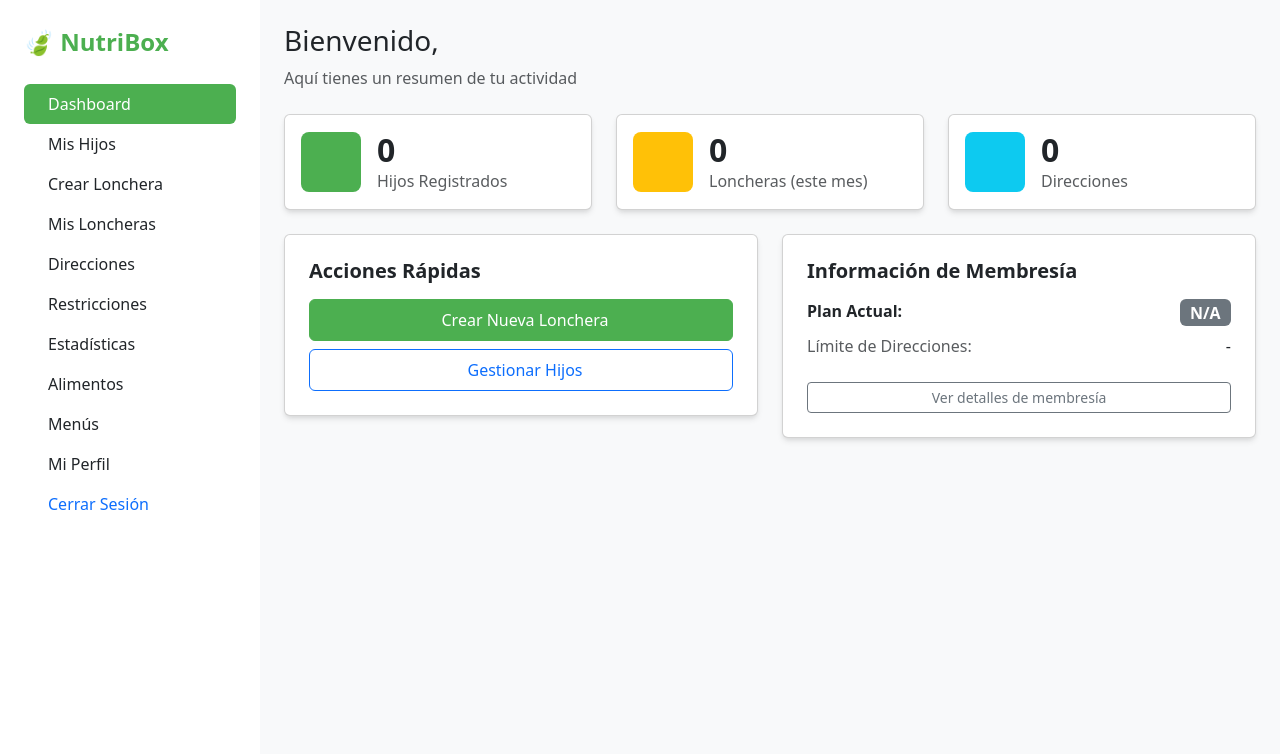
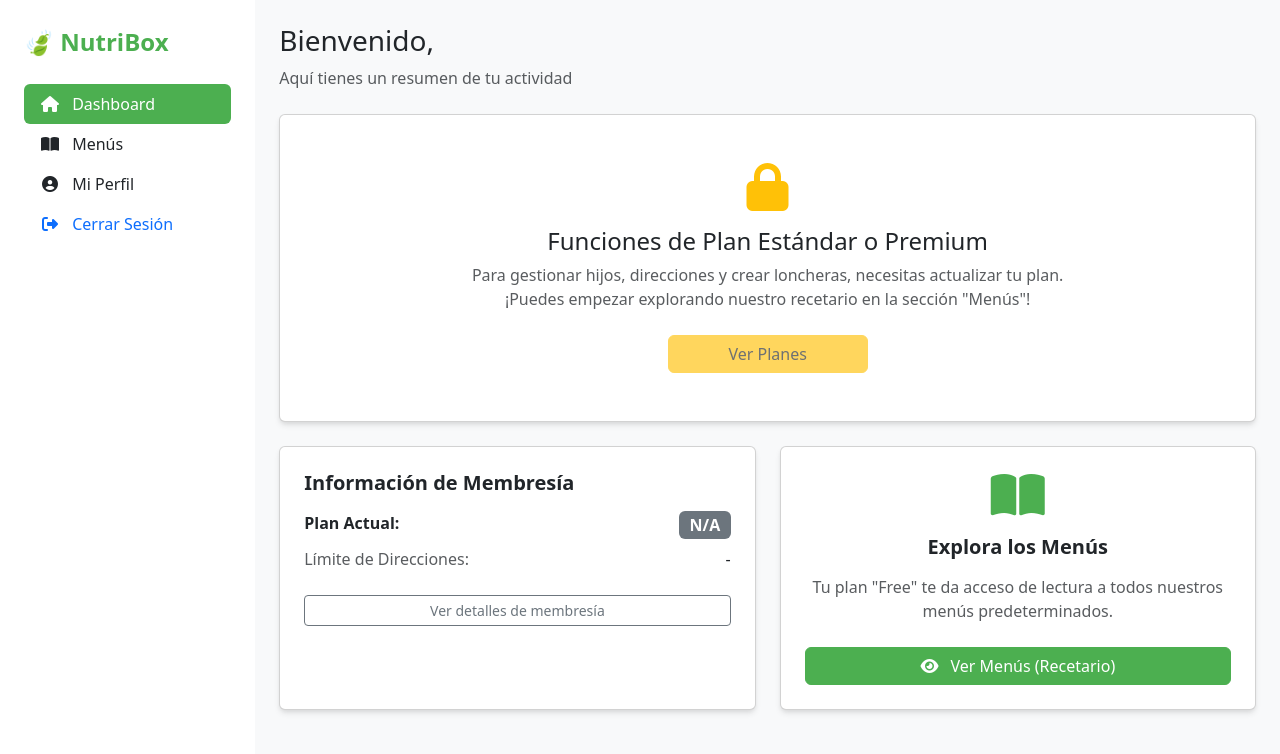
Before and after one commit to 10jechu/produccion-de-sofware-nutribox, a Vue app in the folder nutribox-vue-frontend/: page /dashboard in a window 1280 px wide. Shown: the top 754 px of the page. Built offline with nearby package versions, Linux system fonts and the light colour scheme; sample sign-in values are in the browser's storage.

Commit message:
Plan free establecido

```diff
--- a/nutribox-vue-frontend/index.html
+++ b/nutribox-vue-frontend/index.html
@@ -4,6 +4,9 @@
     <meta charset="UTF-8">
     <link rel="icon" href="/favicon.ico">
     <meta name="viewport" content="width=device-width, initial-scale=1.0">
+
+    <link rel="stylesheet" href="https://cdnjs.cloudflare.com/ajax/libs/font-awesome/6.4.0/css/all.min.css">
+
     <title>Vite App</title>
   </head>
   <body>
--- a/nutribox-vue-frontend/src/components/AppLayout.vue
+++ b/nutribox-vue-frontend/src/components/AppLayout.vue
@@ -1,10 +1,15 @@
 <script setup>
 import { useRouter } from 'vue-router';
 import authService from '@/services/auth.service';
-import { getUserDetail, isAdmin } from '@/utils/user';
+import { getUserDetail, isAdmin, hasRequiredMembership } from '@/utils/user';
+import { computed } from 'vue';
 
 const router = useRouter();
 const isUserAdmin = isAdmin();
+
+// --- Computadas para control de vistas por plan ---
+const canSeeEstandar = computed(() => hasRequiredMembership('Estandar'));
+const canSeePremium = computed(() => hasRequiredMembership('Premium'));
 
 const logout = () => {
   authService.logout();
@@ -19,21 +24,21 @@ const logout = () => {
         <nav class="nav nav-pills flex-column sidebar-nav">
 
             <router-link v-if="!isUserAdmin" to="/dashboard" class="nav-link text-dark"><i class="fas fa-home fa-fw me-2"></i> Dashboard</router-link>
-            <router-link v-if="!isUserAdmin" to="/hijos" class="nav-link text-dark"><i class="fas fa-child fa-fw me-2"></i> Mis Hijos</router-link>
-            <router-link v-if="!isUserAdmin" to="/crear-lonchera" class="nav-link text-dark"><i class="fas fa-plus-circle fa-fw me-2"></i> Crear Lonchera</router-link>
-            <router-link v-if="!isUserAdmin" to="/mis-loncheras" class="nav-link text-dark"><i class="fas fa-list fa-fw me-2"></i> Mis Loncheras</router-link>
-            <router-link v-if="!isUserAdmin" to="/direcciones" class="nav-link text-dark"><i class="fas fa-map-marker-alt fa-fw me-2"></i> Direcciones</router-link>
-            <router-link v-if="!isUserAdmin" to="/restricciones" class="nav-link text-dark"><i class="fas fa-ban fa-fw me-2"></i> Restricciones</router-link>
-            <router-link v-if="!isUserAdmin" to="/estadisticas" class="nav-link text-dark"><i class="fas fa-chart-line fa-fw me-2"></i> Estadísticas</router-link>
 
-            <router-link to="/alimentos" class="nav-link text-dark"><i class="fas fa-utensils fa-fw me-2"></i> Alimentos</router-link>
-            <router-link to="/menus" class="nav-link text-dark"><i class="fas fa-book-open fa-fw me-2"></i> Menús</router-link>
-            <router-link to="/perfil" class="nav-link text-dark"><i class="fas fa-user-circle fa-fw me-2"></i> Mi Perfil</router-link>
+            <router-link v-if="!isUserAdmin && canSeeEstandar" to="/hijos" class="nav-link text-dark"><i class="fas fa-child fa-fw me-2"></i> Mis Hijos</router-link>
+            <router-link v-if="!isUserAdmin && canSeePremium" to="/crear-lonchera" class="nav-link text-dark"><i class="fas fa-plus-circle fa-fw me-2"></i> Crear Lonchera</router-link>
+            <router-link v-if="!isUserAdmin && canSeeEstandar" to="/mis-loncheras" class="nav-link text-dark"><i class="fas fa-list fa-fw me-2"></i> Mis Loncheras</router-link>
+            <router-link v-if="!isUserAdmin && canSeeEstandar" to="/direcciones" class="nav-link text-dark"><i class="fas fa-map-marker-alt fa-fw me-2"></i> Direcciones</router-link>
+            <router-link v-if="!isUserAdmin && canSeePremium" to="/restricciones" class="nav-link text-dark"><i class="fas fa-ban fa-fw me-2"></i> Restricciones</router-link>
+            <router-link v-if="!isUserAdmin && canSeeEstandar" to="/estadisticas" class="nav-link text-dark"><i class="fas fa-chart-line fa-fw me-2"></i> Estadísticas</router-link>
+
+            <router-link v-if="!isUserAdmin && canSeeEstandar" to="/alimentos" class="nav-link text-dark"><i class="fas fa-utensils fa-fw me-2"></i> Alimentos</router-link>
+            <router-link v-if="!isUserAdmin" to="/menus" class="nav-link text-dark"><i class="fas fa-book-open fa-fw me-2"></i> Menús</router-link>
+            <router-link v-if="!isUserAdmin" to="/perfil" class="nav-link text-dark"><i class="fas fa-user-circle fa-fw me-2"></i> Mi Perfil</router-link>
 
             <router-link v-if="isUserAdmin" to="/admin/foods" class="nav-link text-dark mt-3">
                 <i class="fas fa-cog fa-fw me-2"></i> Admin Panel
             </router-link>
-
             <a class="nav-link mt-auto" href="#" @click.prevent="logout"><i class="fas fa-sign-out-alt fa-fw me-2"></i> Cerrar Sesión</a>
         </nav>
     </aside>
--- a/nutribox-vue-frontend/src/views/DashboardView.vue
+++ b/nutribox-vue-frontend/src/views/DashboardView.vue
@@ -1,23 +1,23 @@
 <script setup>
-import { ref, onMounted } from 'vue';
-import { useRouter } from 'vue-router'; // Mantén esto si lo usas
-import { getUserDetail } from '@/utils/user';
-import authService from '@/services/auth.service'; // Mantén esto si lo usas
+import { ref, onMounted, computed } from 'vue';
+import { useRouter } from 'vue-router';
+import { getUserDetail, hasRequiredMembership } from '@/utils/user';
+import authService from '@/services/auth.service';
 
-const router = useRouter(); // Asegúrate de que esto siga aquí si lo necesitas en el futuro
+const router = useRouter();
 const userData = ref(null);
 const isLoading = ref(true);
 
-// LA FUNCIÓN logout YA NO VA AQUÍ, ESTÁ EN AppLayout.vue
+// --- MODIFICADO: Renombrado para más claridad ---
+const canSeeEstandarFeatures = computed(() => hasRequiredMembership('Estandar'));
 
 const loadDashboard = async () => {
   isLoading.value = true;
   const user = getUserDetail();
 
   if (!user) {
-    // Si no hay usuario, redirige a login (manejado por authService si es necesario)
-    authService.logout(); // Esto ya redirige
-    router.push('/login'); // Doble seguridad
+    authService.logout();
+    router.push('/login');
     return;
   }
   userData.value = user;
@@ -27,7 +27,7 @@ const loadDashboard = async () => {
 const getMembershipBadgeClass = (tipo) => {
   if (tipo === 'Premium') {
     return 'bg-warning text-dark';
-  } else if (tipo === 'Estandar') { // Asegúrate de que coincida con el backend ('Estandar' o 'Estándar')
+  } else if (tipo === 'Estandar') {
     return 'bg-info';
   } else {
     return 'bg-secondary';
@@ -53,7 +53,7 @@ onMounted(() => {
           <p class="text-muted">Aquí tienes un resumen de tu actividad</p>
       </div>
 
-      <div class="row g-4 mb-4">
+      <div v-if="canSeeEstandarFeatures" class="row g-4 mb-4">
           <div class="col-md-4">
               <div class="card p-3 card-shadow">
                   <div class="d-flex align-items-center">
@@ -61,7 +61,7 @@ onMounted(() => {
                           <i class="fas fa-child"></i>
                       </div>
                       <div>
-                          <h3 class="h2 fw-bold mb-0">{{ userData.resumen?.total_hijos || 0 }}</h3>
+                          <h3 id="totalHijos" class="h2 fw-bold mb-0">{{ userData.resumen?.total_hijos || 0 }}</h3>
                           <p class="text-muted mb-0">Hijos Registrados</p>
                       </div>
                   </div>
@@ -74,7 +74,7 @@ onMounted(() => {
                           <i class="fas fa-box"></i>
                       </div>
                       <div>
-                          <h3 class="h2 fw-bold mb-0">{{ userData.resumen?.loncheras_este_mes || 0 }}</h3>
+                          <h3 id="totalLoncheras" class="h2 fw-bold mb-0">{{ userData.resumen?.loncheras_este_mes || 0 }}</h3>
                           <p class="text-muted mb-0">Loncheras (este mes)</p>
                       </div>
                   </div>
@@ -87,7 +87,7 @@ onMounted(() => {
                           <i class="fas fa-map-marker-alt"></i>
                       </div>
                       <div>
-                          <h3 class="h2 fw-bold mb-0">{{ userData.resumen?.total_direcciones || 0 }}</h3>
+                          <h3 id="totalDirecciones" class="h2 fw-bold mb-0">{{ userData.resumen?.total_direcciones || 0 }}</h3>
                           <p class="text-muted mb-0">Direcciones</p>
                       </div>
                   </div>
@@ -95,23 +95,23 @@ onMounted(() => {
           </div>
       </div>
 
+      <div v-else class="row g-4 mb-4">
+          <div class="col-12">
+              <div class="card p-5 text-center card-shadow h-100">
+                  <i class="fas fa-lock text-warning mb-3" style="font-size: 48px;"></i>
+                  <h3 class="h4">Funciones de Plan Estándar o Premium</h3>
+                  <p class="text-muted mb-4">
+                      Para gestionar hijos, direcciones y crear loncheras, necesitas actualizar tu plan.
+                      <br>¡Puedes empezar explorando nuestro recetario en la sección "Menús"!
+                  </p>
+                  <button class="btn btn-warning text-dark mx-auto" style="width: 200px;" disabled>Ver Planes</button>
+              </div>
+          </div>
+      </div>
+
       <div class="row g-4">
           <div class="col-md-6">
-              <div class="card p-4 card-shadow">
-                  <h5 class="mb-3 fw-bold">Acciones Rápidas</h5>
-                  <div class="d-grid gap-2">
-                      <router-link to="/crear-lonchera" class="btn btn-primary-nb py-2">
-                          <i class="fas fa-plus me-2"></i> Crear Nueva Lonchera
-                      </router-link>
-                      <router-link to="/hijos" class="btn btn-outline-primary py-2">
-                          <i class="fas fa-child me-2"></i> Gestionar Hijos
-                      </router-link>
-                  </div>
-              </div>
-          </div>
-
-          <div class="col-md-6">
-              <div class="card p-4 card-shadow">
+              <div class="card p-4 card-shadow h-100">
                   <h5 class="mb-3 fw-bold">Información de Membresía</h5>
                   <div class="d-flex justify-content-between mb-2">
                       <span class="fw-bold">Plan Actual:</span>
@@ -125,14 +125,39 @@ onMounted(() => {
                   </div>
                   <div class="d-flex justify-content-between">
                       <span class="text-muted">Límite de Direcciones:</span>
-                      <span>{{ userData.membresia ? (userData.membresia.max_direcciones === 0 ? 'Ilimitado' : userData.membresia.max_direcciones) : '-' }}</span>
+                      <span>{{ userData.membresia ? userData.membresia.max_direcciones : '-' }}</span>
                   </div>
                    <router-link to="/perfil" class="btn btn-sm btn-outline-secondary w-100 mt-4">
                           Ver detalles de membresía
                   </router-link>
               </div>
           </div>
-      </div>
+
+          <div class="col-md-6">
+              <div v-if="canSeeEstandarFeatures" class="card p-4 card-shadow h-100">
+                  <h5 class="mb-3 fw-bold">Acciones Rápidas</h5>
+                  <div class="d-grid gap-2">
+                      <router-link to="/crear-lonchera" class="btn btn-primary-nb py-2">
+                          <i class="fas fa-plus me-2"></i> Crear Nueva Lonchera
+                      </router-link>
+                      <router-link to="/hijos" class="btn btn-outline-primary py-2">
+                          <i class="fas fa-child me-2"></i> Gestionar Hijos
+                      </router-link>
+                  </div>
+              </div>
+
+              <div v-else class="card p-4 card-shadow h-100 text-center d-flex flex-column justify-content-center">
+                  <i class="fas fa-book-open text-primary-nb mb-3" style="font-size: 48px;"></i>
+                  <h5 class="mb-3 fw-bold">Explora los Menús</h5>
+                  <p class="text-muted mb-4">
+                      Tu plan "Free" te da acceso de lectura a todos nuestros menús predeterminados.
+                  </p>
+                  <router-link to="/menus" class="btn btn-primary-nb mt-auto">
+                        <i class="fas fa-eye me-2"></i> Ver Menús (Recetario)
+                  </router-link>
+              </div>
+          </div>
+          </div>
     </div>
 
     <div v-else class="text-center p-5">
@@ -142,7 +167,6 @@ onMounted(() => {
 </template>
 
 <style scoped>
-/* Los estilos específicos del sidebar se BORRARON. Se usan los globales de main.css */
 .stat-icon {
     width: 60px;
     height: 60px;
--- a/nutribox-vue-frontend/src/views/PerfilView.vue
+++ b/nutribox-vue-frontend/src/views/PerfilView.vue
@@ -2,13 +2,15 @@
 import { ref, onMounted, computed } from 'vue';
 import Swal from 'sweetalert2';
 import apiService from '@/services/api.service';
-import { getUserDetail } from '@/utils/user';
+import { getUserDetail, hasRequiredMembership } from '@/utils/user';
 import authService from '@/services/auth.service';
 import { useRouter } from 'vue-router';
 
 const userData = ref(null);
 const isLoading = ref(true);
 const router = useRouter();
+
+const canSeeSummary = computed(() => hasRequiredMembership('Estandar'));
 
 const getMembershipBadgeClass = (tipo) => {
     if (tipo === 'Premium') {
@@ -29,7 +31,6 @@ const loadProfile = async () => {
     }
 
     try {
-        // SINTAXIS CORREGIDA: Concatenacion
         const freshDetail = await apiService.get('/users/' + user.id + '/detail');
         authService.saveUserDetail(freshDetail);
         userData.value = freshDetail;
@@ -64,7 +65,7 @@ onMounted(() => {
 
         <div v-else-if="userData" class="row g-4">
             <div class="col-lg-6">
-                <div class="card p-4 card-shadow">
+                <div class="card p-4 card-shadow h-100">
                     <h5 class="card-title fw-bold mb-3">Informacion Personal y Cuenta</h5>
                     <div class="text-center mb-4">
                         <div class="rounded-circle bg-light d-inline-block p-4 mb-3">
@@ -86,7 +87,7 @@ onMounted(() => {
             </div>
 
             <div class="col-lg-6">
-                <div class="card p-4 card-shadow">
+                <div v-if="canSeeSummary" class="card p-4 card-shadow h-100">
                     <h5 class="card-title fw-bold mb-3">Resumen y Direcciones</h5>
                     <div class="d-flex justify-content-between py-2 border-bottom">
                         <span>Total Hijos:</span>
@@ -94,15 +95,24 @@ onMounted(() => {
                     </div>
                     <div class="d-flex justify-content-between py-2 border-bottom">
                         <span>Direcciones Registradas:</span>
-                        <strong id="totalDirecciones">{{ userData.resumen.total_direcciones }} / {{ userData.membresia.max_direcciones === 0 ? '8' : userData.membresia.max_direcciones }}</strong>
+                        <strong id="totalDirecciones">{{ userData.resumen.total_direcciones }} / {{ userData.membresia.max_direcciones === 0 ? 'Ilimitado' : userData.membresia.max_direcciones }}</strong>
                     </div>
 
                     <router-link to="/direcciones" class="btn btn-sm btn-primary-nb w-100 mt-4">
                         Gestionar Direcciones
                     </router-link>
                 </div>
+
+                <div v-else class="card p-5 text-center card-shadow h-100">
+                     <i class="fas fa-lock text-warning mb-3" style="font-size: 48px;"></i>
+                     <h3 class="h4">Función de Plan Estándar</h3>
+                     <p class="text-muted mb-4">
+                         La gestión de hijos y direcciones está disponible en los planes Estándar y Premium.
+                     </p>
+                     <button class="btn btn-warning text-dark" disabled>Ver Planes</button>
+                </div>
             </div>
-        </div>
+            </div>
     </main>
 </template>
 
```
Also changed, not shown: nutribox-vue-frontend/src/router/index.js (+15 -15 lines), nutribox-vue-frontend/src/views/MenusView.vue (+59 -9 lines), 1 other file (tests, documents, lock files or other folders).
